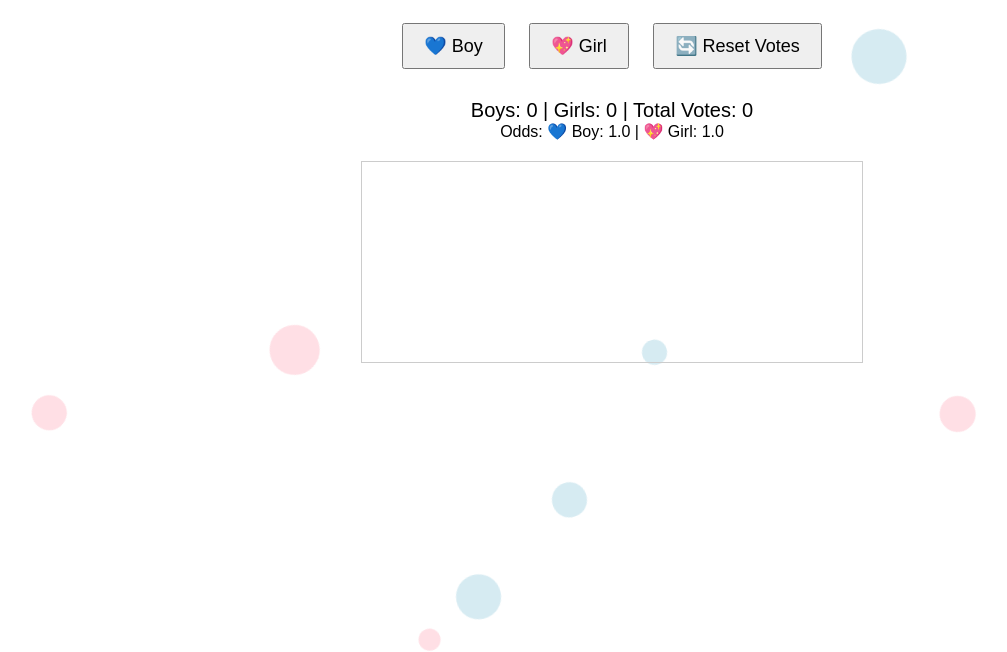
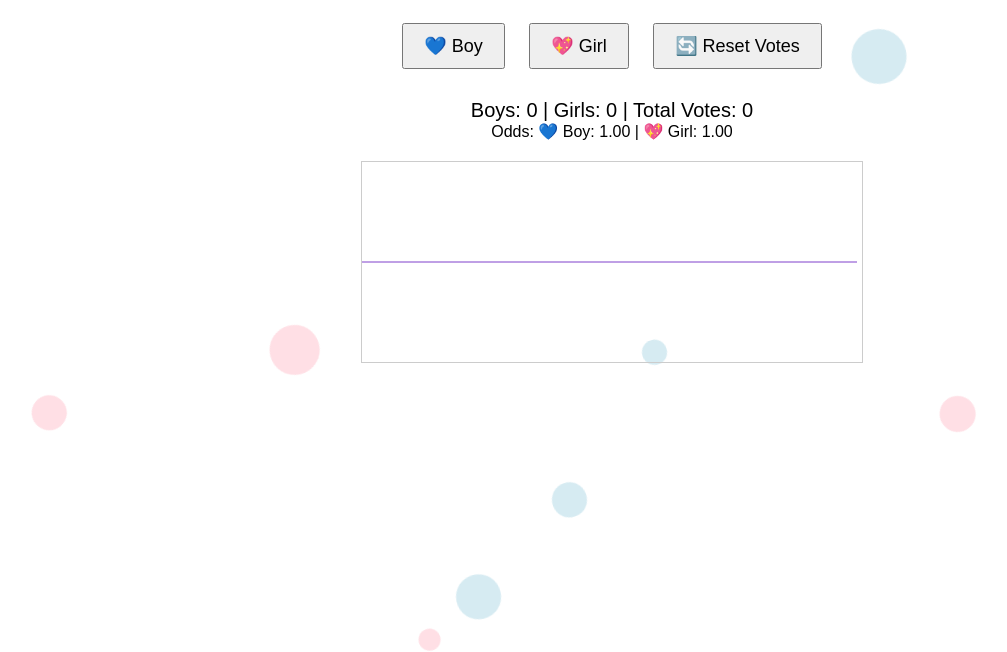
Before and after one commit to JaHermansen/HvadMonDetBliver.github.io, a plain HTML site: page index.html in a window 1280 px wide. Shown: the part 159-811 px from the top of the page, without its empty margins (28-1035 px from the left). Drawn offline with Linux system fonts and the light colour scheme.

Commit message:
Update index.html

```diff
--- a/index.html
+++ b/index.html
@@ -3,7 +3,7 @@
 <head>
 <meta charset="UTF-8">
 <meta name="viewport" content="width=device-width, initial-scale=1.0">
-<title>Gender Reveal Bookmaker</title>
+<title>Gender Reveal Bookmaker Live</title>
 <style>
   body {
     font-family: Arial, sans-serif;
@@ -119,7 +119,7 @@ function vote(gender, event) {
   localStorage.setItem(gender, votes[gender]);
   updateResults();
   triggerConfetti(event);
-  updateOdds();
+  generateTargetOdds();
 }
 
 // Password-protected reset
@@ -133,7 +133,8 @@ function resetVotes() {
     updateResults();
     oddsHistory.boy = [];
     oddsHistory.girl = [];
-    updateOdds();
+    targetOdds.boy = 1;
+    targetOdds.girl = 1;
     alert("Votes have been reset!");
   } else {
     alert("Wrong password! ❌");
@@ -156,27 +157,38 @@ function createBackgroundShapes() {
 
 // Odds calculation & trending chart
 let oddsHistory = { boy: [], girl: [] };
+let currentOdds = { boy: 1, girl: 1 };
+let targetOdds = { boy: 1, girl: 1 };
 
-function updateOdds() {
+function generateTargetOdds() {
   const total = votes.boy + votes.girl;
   if(total === 0) return;
 
-  // Simple bookmaker odds with random fluctuation
-  let boyOdd = ((total / votes.boy) || 1) * (0.9 + Math.random() * 0.2);
-  let girlOdd = ((total / votes.girl) || 1) * (0.9 + Math.random() * 0.2);
+  // Imaginary bookmaker calculation with random fluctuation
+  targetOdds.boy = ((total / votes.boy) || 1) * (0.9 + Math.random() * 0.2);
+  targetOdds.girl = ((total / votes.girl) || 1) * (0.9 + Math.random() * 0.2);
+}
 
-  document.getElementById('boy-odds').textContent = boyOdd.toFixed(2);
-  document.getElementById('girl-odds').textContent = girlOdd.toFixed(2);
+// Smooth odds animation
+function animateOdds() {
+  const smoothing = 0.05; // how fast odds approach target
+  currentOdds.boy += (targetOdds.boy - currentOdds.boy) * smoothing;
+  currentOdds.girl += (targetOdds.girl - currentOdds.girl) * smoothing;
 
-  oddsHistory.boy.push(boyOdd);
-  oddsHistory.girl.push(girlOdd);
+  document.getElementById('boy-odds').textContent = currentOdds.boy.toFixed(2);
+  document.getElementById('girl-odds').textContent = currentOdds.girl.toFixed(2);
 
-  if(oddsHistory.boy.length > 50) { // keep last 50 points
+  // Store for chart
+  oddsHistory.boy.push(currentOdds.boy);
+  oddsHistory.girl.push(currentOdds.girl);
+
+  if(oddsHistory.boy.length > 100) {
     oddsHistory.boy.shift();
     oddsHistory.girl.shift();
   }
 
   drawOddsChart();
+  requestAnimationFrame(animateOdds);
 }
 
 function drawOddsChart() {
@@ -212,7 +224,8 @@ function drawOddsChart() {
 // Initialize app
 updateResults();
 createBackgroundShapes();
-updateOdds();
+generateTargetOdds();
+animateOdds();
 </script>
 </body>
 </html>
```
